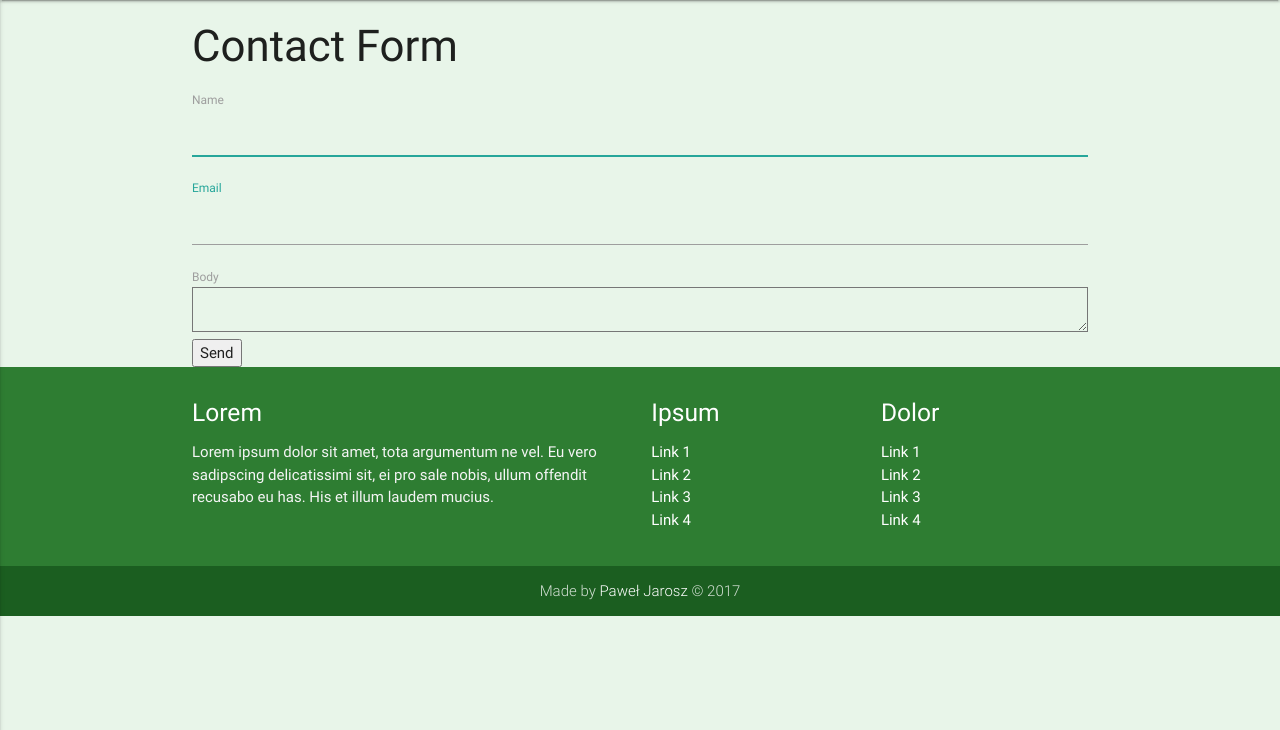
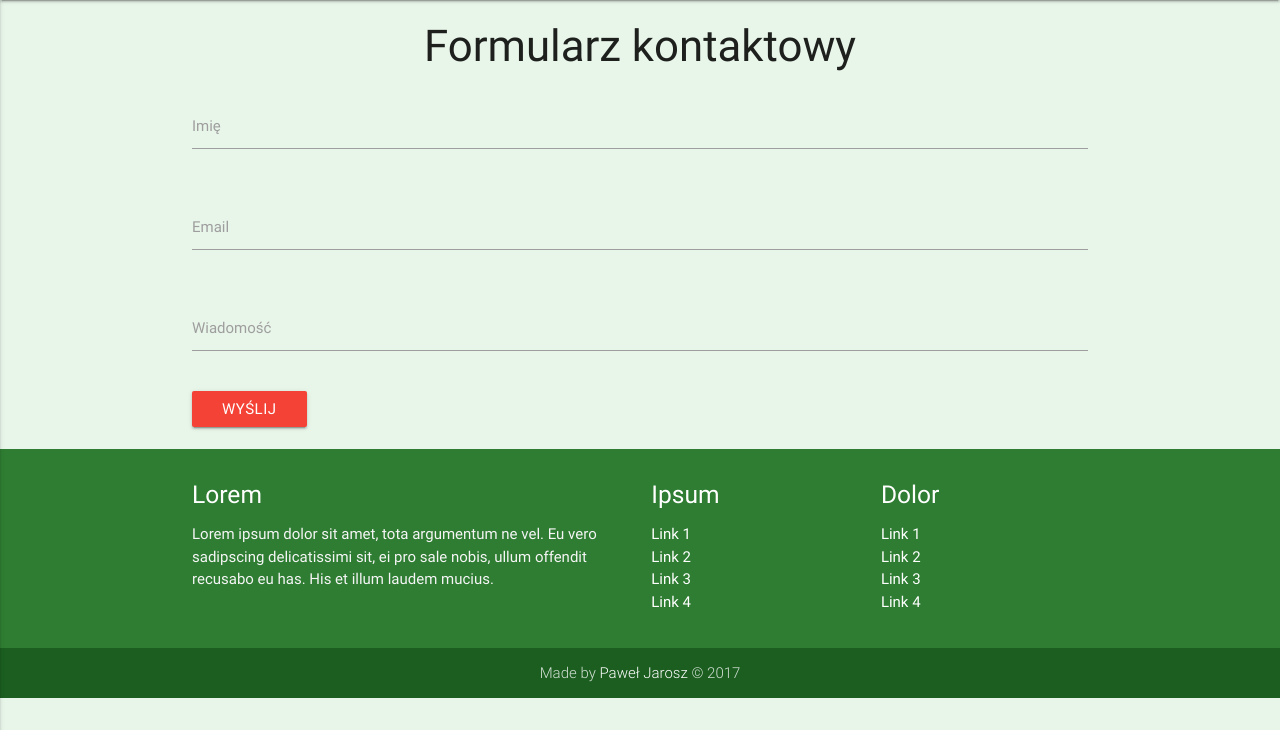
Before and after one commit to Burziszcze/major, a Node server app: page /contact in a window 1280 px wide. Shown: the part 70-800 px from the top of the page. Run offline with Node 20, Linux system fonts and the light colour scheme; some libraries are stand-ins or nearby versions.

Commit message:
make it better

```diff
--- a/server.js
+++ b/server.js
@@ -50,7 +50,7 @@ var hbs = exphbs.create({
 });
 app.engine('handlebars', hbs.engine);
 app.set('view engine', 'handlebars');
-app.set('port', process.env.PORT || 3000);
+// app.set('port', process.env.PORT || 3000);
 app.use(compression());
 app.use(logger('dev'));
 app.use(favicon(path.join(__dirname, 'public', 'favicon.ico')));
@@ -117,8 +117,11 @@ if (app.get('env') === 'production') {
   });
 }
 
-app.listen(app.get('port'), function() {
-  console.log('Express server listening on port ' + app.get('port'));
+// app.listen(app.get('port'), function() {
+//   console.log('Express server listening on port ' + app.get('port'));
+// });
+app.listen(process.env.PORT || 3000, function(){
+  console.log("Express server listening on port %d in %s mode", this.address().port, app.settings.env);
 });
 
 module.exports = app;
--- a/views/account/forgot.handlebars
+++ b/views/account/forgot.handlebars
@@ -19,6 +19,6 @@
     <label for="email">Email</label>
     <input type="email" name="email" id="email" placeholder="Email" autofocus>
     <br>
-    <button type="submit">Reset Password</button>
+    <button class="waves-effect waves-light btn red" type="submit">Reset Password</button>
   </form>
 </div>
--- a/views/account/profile.handlebars
+++ b/views/account/profile.handlebars
@@ -33,7 +33,7 @@
     <label>Gravatar</label>
     <img src="{{user.gravatar}}" class="gravatar" width="100" height="100">
     <br>
-    <button type="submit">Update Profile</button>
+    <button class="waves-effect waves-light btn red" type="submit">Update Profile</button>
   </form>
 
   <h4>Change Password</h4>
@@ -44,7 +44,7 @@
     <label for="confirm">Confirm Password</label>
     <input type="password" name="confirm" id="confirm">
     <br>
-    <button type="submit">Change Password</button>
+    <button class="waves-effect waves-light btn red" type="submit">Change Password</button>
   </form>
 
   <h4>Linked Accounts</h4>
@@ -64,6 +64,6 @@
 
   <form method="POST" action="/account?_method=DELETE">
     <p>You can delete your account, but keep in mind this action is irreversible.</p>
-    <button type="submit">Delete my account</button>
+    <button class="waves-effect waves-light btn red darken-4" type="submit">Usuń konto!</button>
   </form>
 </div>
--- a/views/account/reset.handlebars
+++ b/views/account/reset.handlebars
@@ -14,7 +14,7 @@
     </div>
   {{/if}}
 
-  <h4>Reset Password</h4>
+  <h4>Zresetuj hasło</h4>
 
   <form method="POST">
     <label for="password">New Password</label>
@@ -22,6 +22,6 @@
     <label for="confirm">Confirm Password</label>
     <input type="password" name="confirm" id="confirm" placeholder="Confirm password">
     <br>
-    <button type="submit">Change Password</button>
+    <button class="waves-effect waves-light btn red" type="submit">Change Password</button>
   </form>
 </div>
--- a/views/account/signup.handlebars
+++ b/views/account/signup.handlebars
@@ -7,7 +7,7 @@
     </div>
   {{/if}}
 
-  <h4>Create an account</h4>
+  <h4 class="center">Utwórz konto</h4>
 
   <form method="POST">
     <label for="email">Email</label>
@@ -17,7 +17,7 @@
     <label for="password">Password</label>
     <input type="password" name="password" id="password" placeholder="Password">
     <p>By signing up, you agree to the <a href="/">Terms of Service</a>.</p>
-    <button type="submit">Create an account</button>
+    <button class="waves-effect waves-light btn red" type="submit">Stwórz konto</button>
   </form>
 
   <hr>
--- a/views/contact.handlebars
+++ b/views/contact.handlebars
@@ -1,5 +1,4 @@
 <div class="container">
-  <h3>Contact Form</h3>
   {{#if messages.success}}
     <div class="text-success">
       {{#each messages.success}}
@@ -14,7 +13,7 @@
       {{/each}}
     </div>
   {{/if}}
-  <form method="POST">
+  <!-- <form class="col s12 center" method="POST">
     <label for="name">Name</label>
     <input type="text" name="name" id="name" autofocus>
     <label for="email">Email</label>
@@ -22,6 +21,30 @@
     <label for="message">Body</label>
     <textarea name="message" id="message" rows="7"></textarea>
     <br>
-    <button type="submit">Send</button>
+    <button class="waves-effect waves-light btn red" type="submit">Wyślij</button>
   </form>
+  <br> -->
+  <h3 class="center">Formularz kontaktowy</h3>
+  <form class="col s12" method="POST">
+    <div class="row">
+      <div class="input-field col s12">
+        <input id="name" type="text" class="validate">
+        <label for="name">Imię</label>
+      </div>
+    </div>
+    <div class="row">
+      <div class="input-field col s12">
+        <input id="email" type="email" class="validate">
+        <label for="email">Email</label>
+      </div>
+    </div>
+    <div class="row">
+      <div class="input-field col s12">
+        <input id="messgae" type="text" class="validate">
+        <label for="message">Wiadomość</label>
+      </div>
+    </div>
+    <button class="waves-effect waves-light btn red" type="submit">Wyślij</button>
+  </form>
+  <br>
 </div>
```
